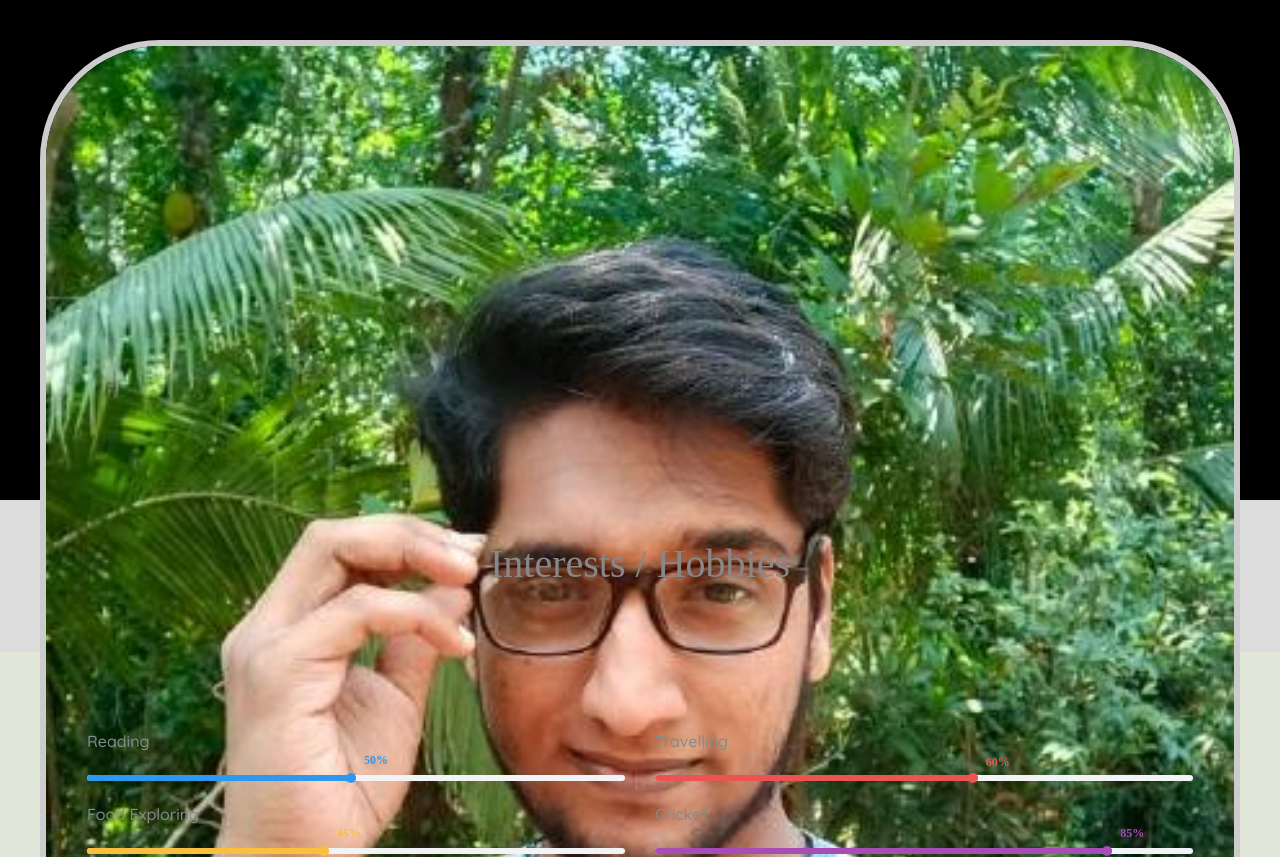
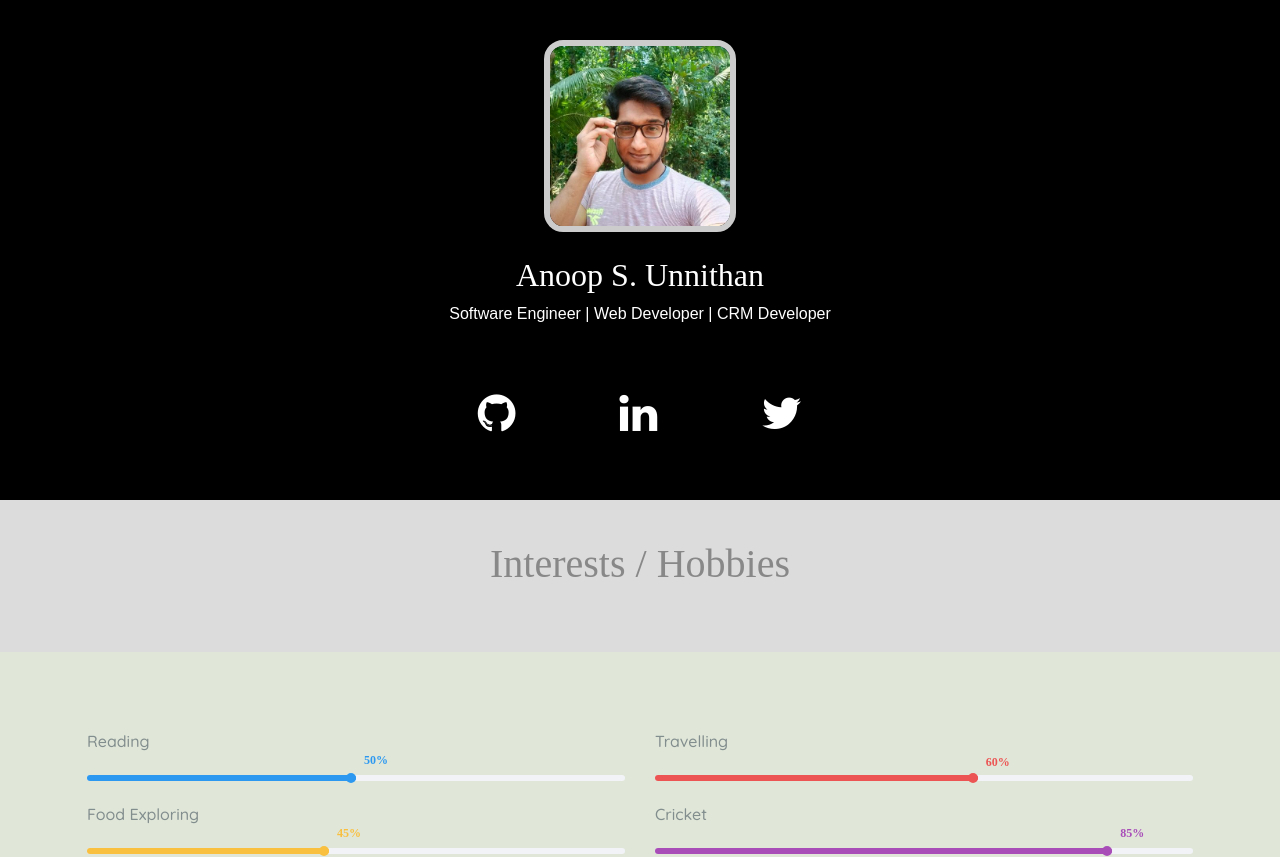
Before and after one commit to anoopsunnithan/anoopsunnithan.github.io, a plain HTML site: page web_projects/interests.html in a window 1280 px wide. Shown: the top 857 px of the page. Drawn offline with nearby package versions, Linux system fonts and the light colour scheme; a web font is replaced by a local one.

Commit message:
Edit revert

```diff
--- a/web_projects/interests.html
+++ b/web_projects/interests.html
@@ -28,7 +28,7 @@
 
         <div class="header">
             <div class="fixed-content">
-                <img class="port" src="../img/img1.jpg" style="width: 100%;"><br><br>
+                <img class="port" src="../img/img1.jpg" ><br><br>
                 <h2>Anoop S. Unnithan</h2>
                 <p style="color:#fff;">Software Engineer | Web Developer | CRM Developer </p>
                 <div class="icon-row">
```
Also changed, not shown: index.html (+1 -1 lines), web_projects/education.html (+1 -1 lines).
